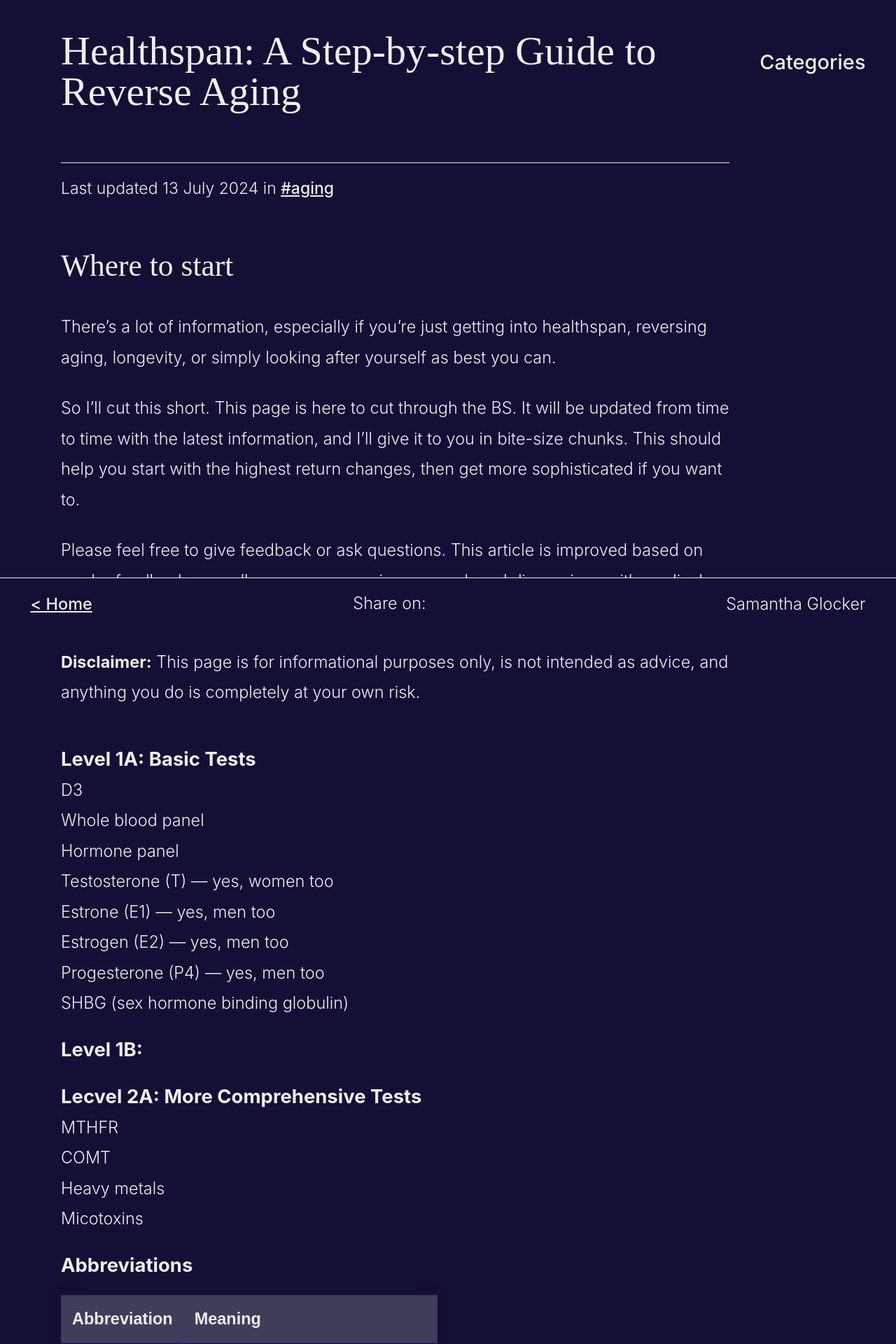
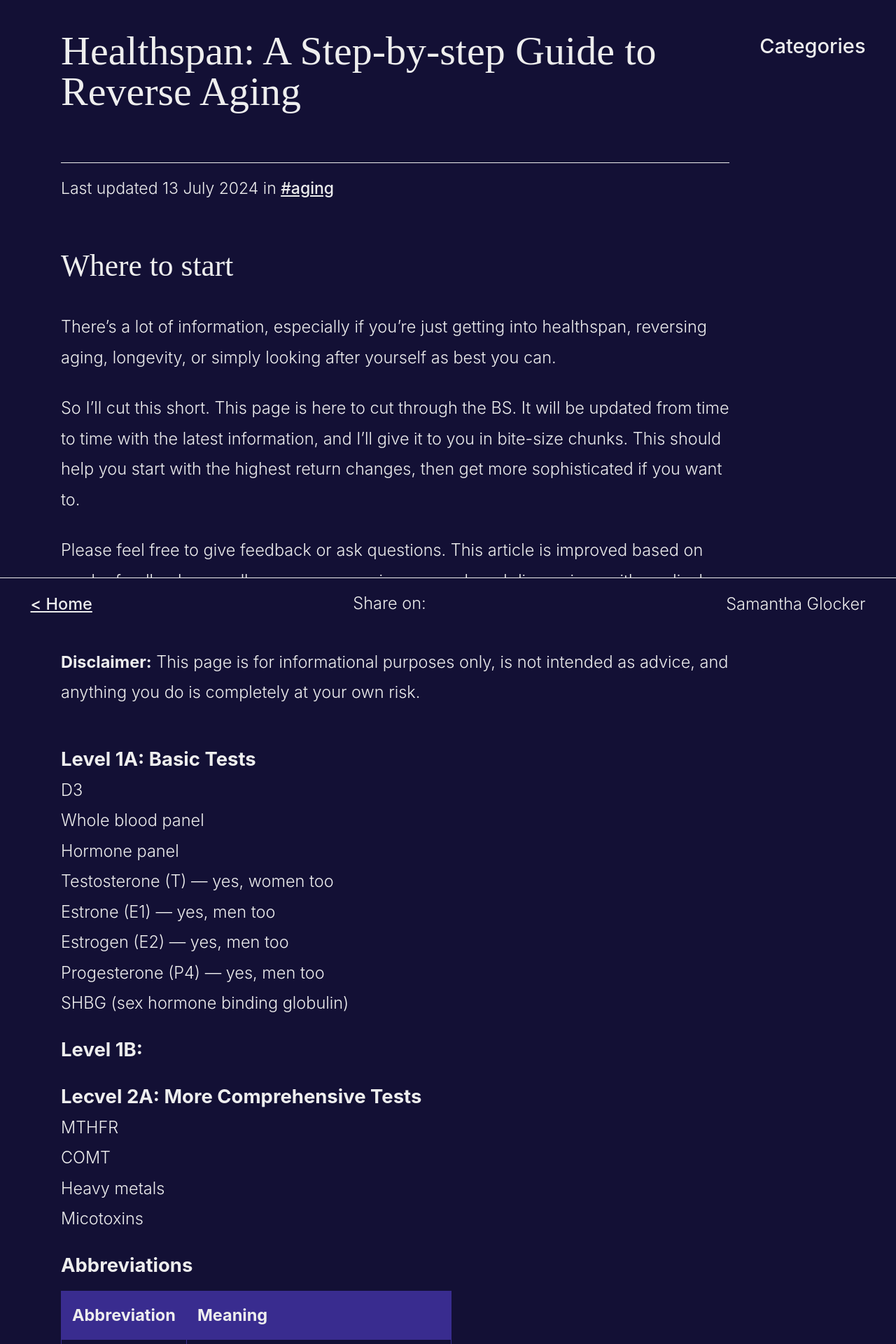
Before and after one commit to sammilucia/sammilucia.github.io, a Jekyll site: the page built from _articles/healthspan-a-step-by-step-guide-to-reverse-aging.md, in a window 1280 px wide. Shown: the top 1920 px of the page at 70% size. Built offline with Jekyll 4.4.1, drawn with Linux system fonts in a browser that asks for light colours; some web fonts are replaced.

Commit message:
articles

```diff
--- a/assets/css/styles.css
+++ b/assets/css/styles.css
@@ -199,19 +199,6 @@ a:hover, a:focus {
     padding-top: 14.5px;
 }
 
-.article-container h1 {
-    margin: 0 0 72.5px 0;
-}
-
-.article-container h2 {
-    font-family: 'GFS Didot', serif;
-    padding-top: 23.5px;
-}
-
-.article-container h3 {
-    padding-top: 23.5px;
-}
-
 .categories-list {
     list-style-type: none;
     padding: 0;
@@ -229,19 +216,28 @@ a:hover, a:focus {
     max-width: 1200px;
 }
 
+.center-column h1 {
+    margin: 0 0 72.5px 0;
+}
+
+.center-column h2 {
+    font-family: 'GFS Didot', serif;
+    padding-top: 23.5px;
+}
+
+.center-column h3 {
+    padding-top: 23.5px;
+}
+
 .right-column h2 {
-    font-family: 'Inter', sans-serif;
     font-size: 29px;
 }
 
 /* tables */
 table {
 	border-collapse: collapse;
-	margin: 20px 0;
-	font-size: 1em;
-	font-family: sans-serif;
+	margin: 14.5px 0;
 	min-width: 400px;
-	box-shadow: 0 0 20px rgba(0, 0, 0, 0.15);
 }
 
 table thead tr {
@@ -250,7 +246,7 @@ table thead tr {
 }
 
 table th {
-    background-color: #3E3E5A;
+    background-color: #392C8F;
 }
 
 table th, table td {
```
